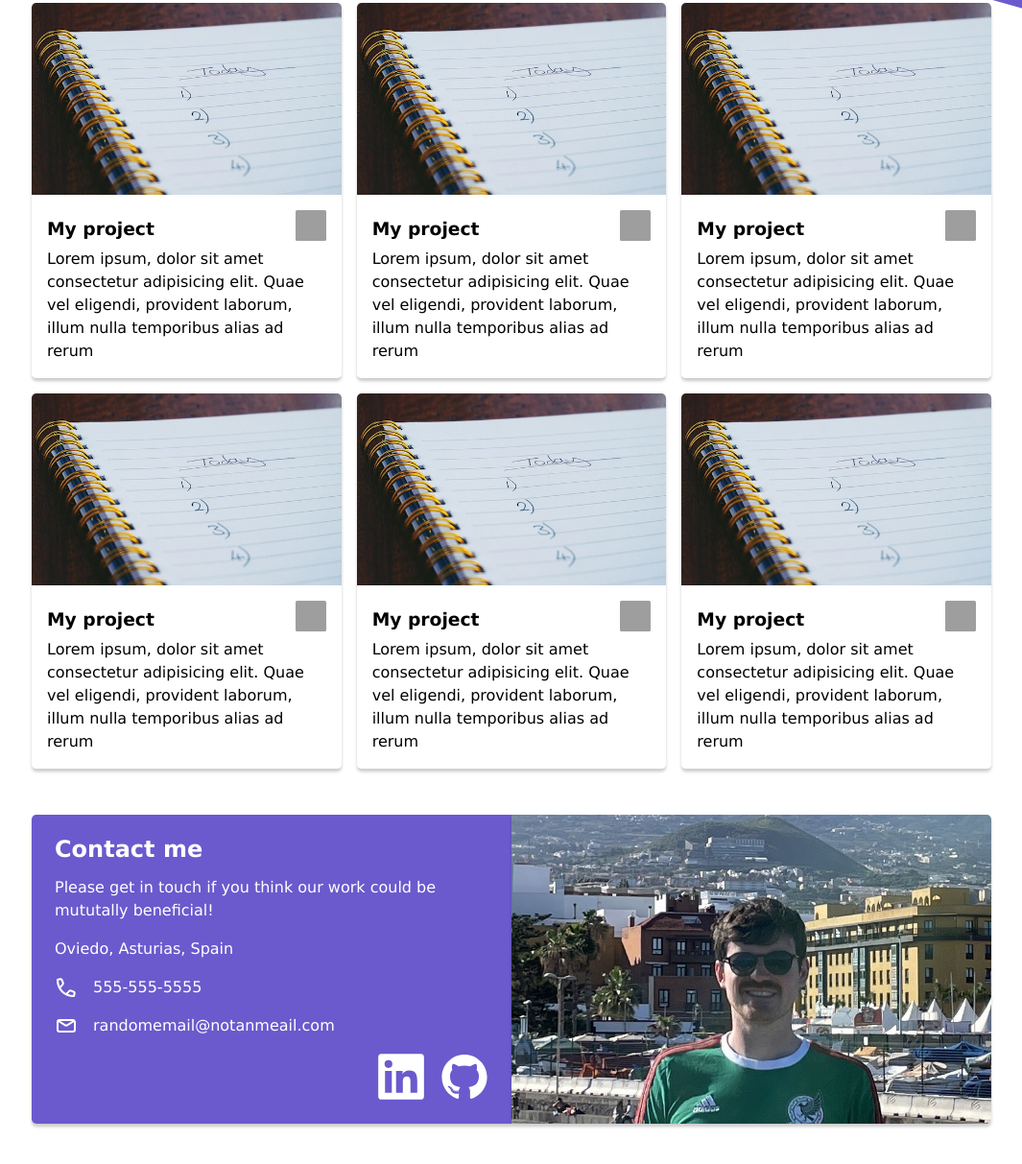
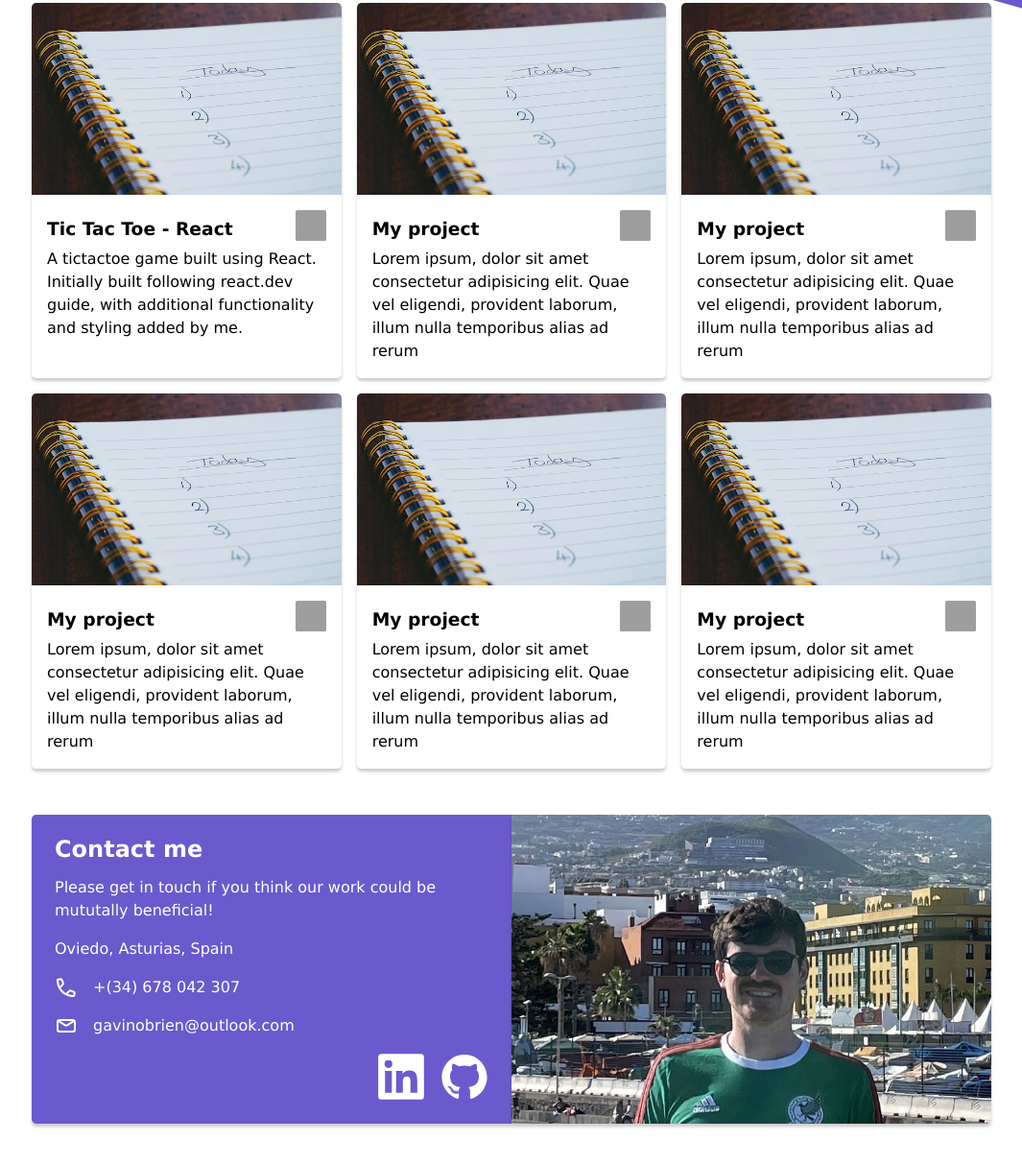
Before and after one commit to Gaviobm1/Homepage, a plain HTML site: page index.html in a window 1280 px wide. Shown: the part 461-1674 px from the top of the page at 96% size, without its empty margins (107-1172 px from the left). Drawn offline with Linux system fonts and the light colour scheme; grey boxes are pictures that could not be loaded.

Commit message:
Add react tictactoe app and link to same

```diff
--- a/index.html
+++ b/index.html
@@ -4,7 +4,7 @@
   <meta charset="UTF-8">
   <meta name="viewport" content="width=device-width, initial-scale=1.0">
   <link rel="stylesheet" href="style.css">
-  <title>Document</title>
+  <title>Gavin O'Brien</title>
 </head>
 <body>
   <div class="backer-top">
@@ -38,13 +38,13 @@
       </div>
       <div class="project-info">
         <div class="project-heading">
-          <h3>My project</h3>
+          <h3>Tic Tac Toe - React</h3>
           <a href="https://github.com/Gaviobm1">
-            <img src="https://cdn.jsdelivr.net/gh/devicons/devicon@latest/icons/github/github-original.svg" class="icon" />
+            <a href="https://github.com/Gaviobm1/tictactoe_react.git"><img src="https://cdn.jsdelivr.net/gh/devicons/devicon@latest/icons/github/github-original.svg" class="icon" /></a>
           </a>
         </div>
         <div>
-          <p>Lorem ipsum, dolor sit amet consectetur adipisicing elit. Quae vel eligendi, provident laborum, illum nulla temporibus alias ad rerum </p>
+          <p>A tictactoe game built using React. Initially built following react.dev guide, with additional functionality and styling added by me. </p>
         </div>
       </div>
     </section>
@@ -129,8 +129,8 @@
       <h2>Contact me</h2>
       <p>Please get in touch if you think our work could be mututally beneficial!</p>
       <p>Oviedo, Asturias, Spain</p>
-      <p class="contact-with-icon"><img src="./pictures/phone-icon.svg" alt="phone icon" class="contact-icon">555-555-5555</p>
-      <p class="contact-with-icon"> <img src="./pictures/email-icon.svg" alt="email icon" class="contact-icon">randomemail@notanmeail.com</p>
+      <p class="contact-with-icon"><img src="./pictures/phone-icon.svg" alt="phone icon" class="contact-icon">+(34) 678 042 307</p>
+      <p class="contact-with-icon"> <img src="./pictures/email-icon.svg" alt="email icon" class="contact-icon">gavinobrien@outlook.com</p>
       <section class="icons">
         <a href="https://www.linkedin.com/in/gavinobrien90?lipi=urn%3Ali%3Apage%3Ad_flagship3_profile_view_base_contact_details%3Bi%2BUNPyoNTWSqZNXusHzbaw%3D%3D">
 
```
